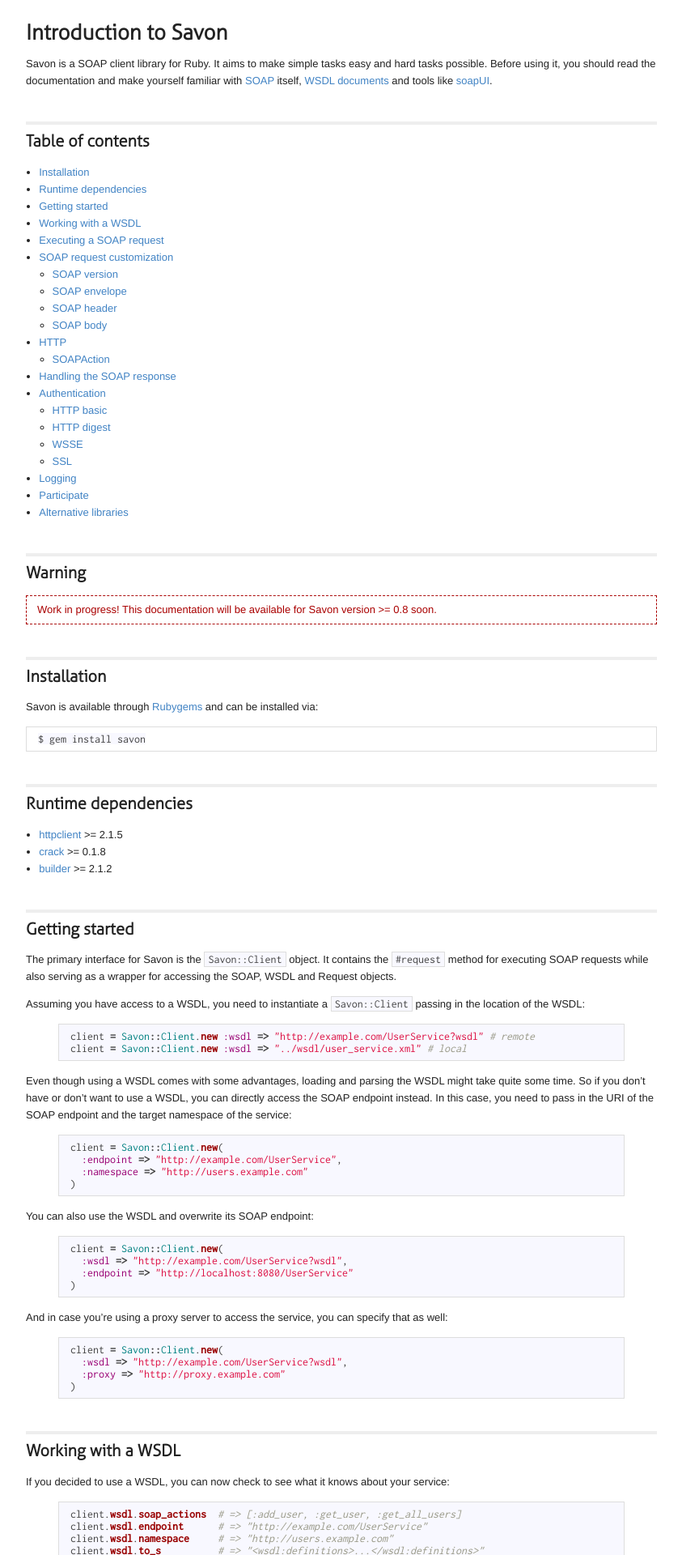
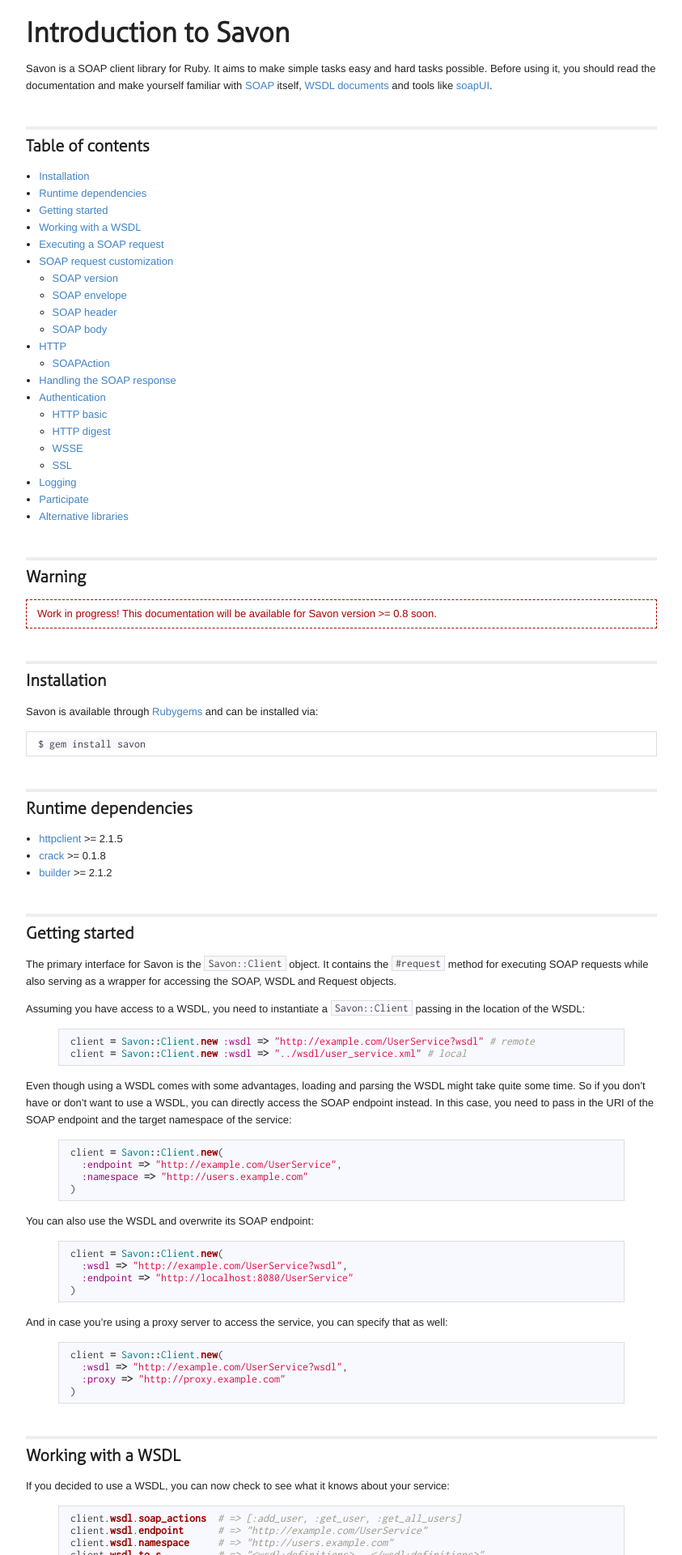
Before and after one commit to savonrb/savon, a Jekyll site: the page built from index.md, in a window 1280 px wide. Shown: the top 1920 px of the page at 81% size, without its empty margins (218-1061 px from the left). Built offline with Jekyll 4.4.1, drawn with Linux system fonts in a browser that asks for light colours.

Commit message:
adjusted headline font size(s)

```diff
--- a/stylesheets/screen.css
+++ b/stylesheets/screen.css
@@ -4,9 +4,9 @@
 body { background:#fff; color:#222; font:13px/21px helvetica,arial,sans-serif; margin:30px 0; }
 
 h1, h2, h3 { font-family:Aller,helvetica,arial,sans-serif; }
-  h1 { font-size:26px; }
+  h1 { font-size:34px; }
   h2 { border-top:4px solid #eee; font-size:20px; margin-top:2em; padding-top:0.5em; }
-  h3 { margin-top:2em; }
+  h3 { font-size:16px; margin-top:2em; }
 
 a:link, a:visited { color:#4183C4; text-decoration:none; }
 a:hover, a:active { color:#4183C4; text-decoration:underline; }
```
